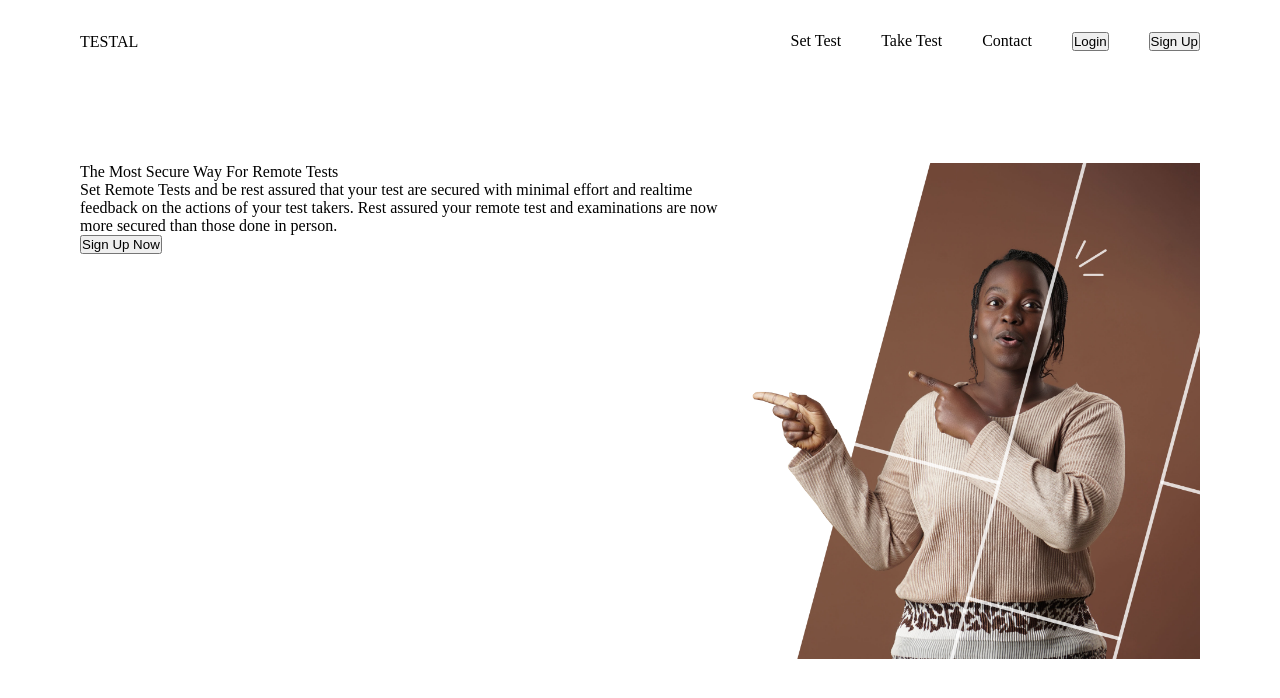
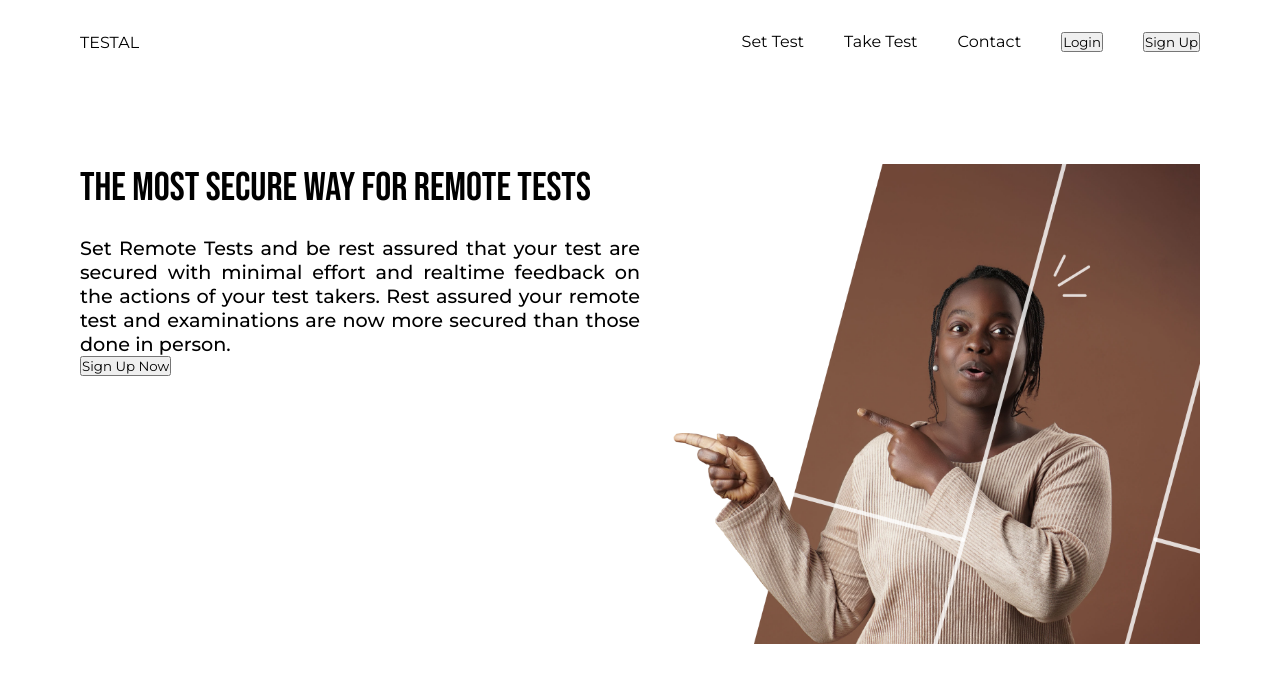
Before and after one commit to dhani-el/test-portal, a React (Vite) app: page / in a window 1280 px wide. Shown: the top 698 px of the page. Built offline with nearby package versions, Linux system fonts and the light colour scheme.

Commit message:
implement fonts where needed

```diff
--- a/src/01 Home/Jsx/components.jsx
+++ b/src/01 Home/Jsx/components.jsx
@@ -81,11 +81,11 @@ export function Intro(){
 }
 
 function Texts(){
-    return <motion.div>
-                <motion.p>
+    return <motion.div id="textContainer">
+                <motion.p id="header" >
                     The Most Secure Way For Remote Tests
                 </motion.p>
-                <motion.p>
+                <motion.p id="bodyText">
                     Set Remote Tests and be rest assured that your test are secured with minimal effort and realtime feedback on the actions of your test takers. Rest assured your remote test and examinations are now more secured than those done in person.
                 </motion.p>
                 <button>Sign Up Now</button>
--- a/src/01 Home/Styles/components/index.css
+++ b/src/01 Home/Styles/components/index.css
@@ -3,6 +3,7 @@
   margin: 0;
   box-sizing: border-box;
   overflow-x: hidden;
+  font-family: montserrat;
 }
 
 body {
@@ -73,9 +74,21 @@ body {
   padding: 2rem;
 }
 
+#textContainer #header {
+  font-family: bebas;
+  font-size: 1.8rem;
+  text-align: justify;
+  padding-bottom: 1.5rem;
+}
+#textContainer #bodyText {
+  text-align: justify;
+  font-weight: 500;
+  font-size: 0.8rem;
+}
+
 #heroContainer {
   width: 100%;
-  padding: 2rem;
+  padding: 1rem;
 }
 #heroContainer img {
   width: 100%;
@@ -93,8 +106,20 @@ body {
   #introContainer {
     flex-direction: row;
     padding: 5rem;
+    height: 80vh;
+  }
+  #textContainer {
+    width: 50%;
+  }
+  #textContainer #header {
+    font-size: 2.5rem;
+  }
+  #textContainer #bodyText {
+    font-size: 1.2rem;
   }
   #heroContainer {
     padding: 0;
+    width: 50%;
+    overflow: hidden;
   }
 }/*# sourceMappingURL=index.css.map */
--- a/src/01 Home/Styles/components/index.scss
+++ b/src/01 Home/Styles/components/index.scss
@@ -4,6 +4,7 @@
     margin: 0;
     box-sizing: border-box;
     overflow-x: hidden;
+    font-family: montserrat;
 }
 
 body{
@@ -73,9 +74,23 @@ body{
     padding: 2rem;
 }
 
+#textContainer{
+    #header{
+        font-family: bebas;
+        font-size: 1.8rem;
+        text-align: justify;
+        padding-bottom: 1.5rem;
+    }
+    #bodyText{
+        text-align: justify;
+        font-weight: 500;
+        font-size: 0.8rem;
+    }
+}
+
 #heroContainer{
     width: 100%;
-    padding: 2rem;
+    padding: 1rem;
     img{
         width: 100%;
         height: auto;
@@ -96,9 +111,22 @@ body{
     #introContainer{
         flex-direction: row;
         padding: 5rem;
+        height: 80vh;
+    }
+
+    #textContainer{
+        width: 50%;
+        #header{
+            font-size: 2.5rem;
+        }
+        #bodyText{
+            font-size: 1.2rem;
+        }
     }
 
     #heroContainer{
         padding: 0;
+        width: 50%;
+        overflow: hidden;
     }
 }
--- a/src/App.jsx
+++ b/src/App.jsx
@@ -1,5 +1,6 @@
 
-import Home from "./01 Home/Jsx/index"
+import Home from "./01 Home/Jsx/index";
+import "./general style/index.css";
 
 function App() {
 
--- /dev/null
+++ b/src/general style/index.css
@@ -0,0 +1,8 @@
+@font-face {
+  font-family: montserrat;
+  src: url(../assets/fonts/Montserrat-VariableFont_wght.ttf);
+}
+@font-face {
+  font-family: bebas;
+  src: url(../assets/fonts/BebasNeue-Regular.ttf);
+}/*# sourceMappingURL=index.css.map */
--- /dev/null
+++ b/src/general style/index.scss
@@ -0,0 +1,11 @@
+
+
+@font-face {
+    font-family: montserrat;
+    src: url(../assets/fonts/Montserrat-VariableFont_wght.ttf);
+}
+
+@font-face {
+    font-family: bebas;
+    src: url(../assets/fonts/BebasNeue-Regular.ttf);
+}
```
Also changed, not shown: 2 other files (tests, documents, lock files or other folders).
